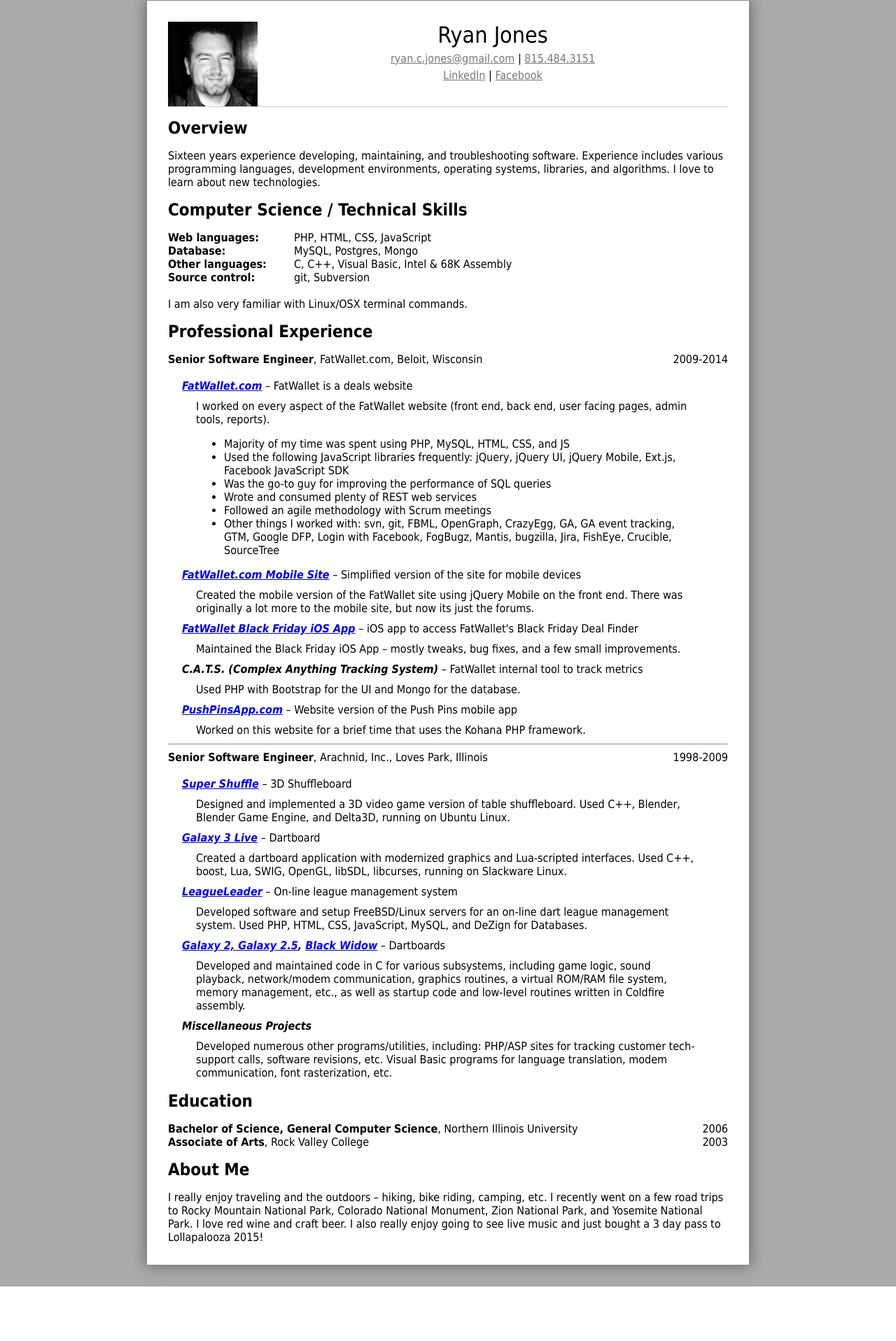
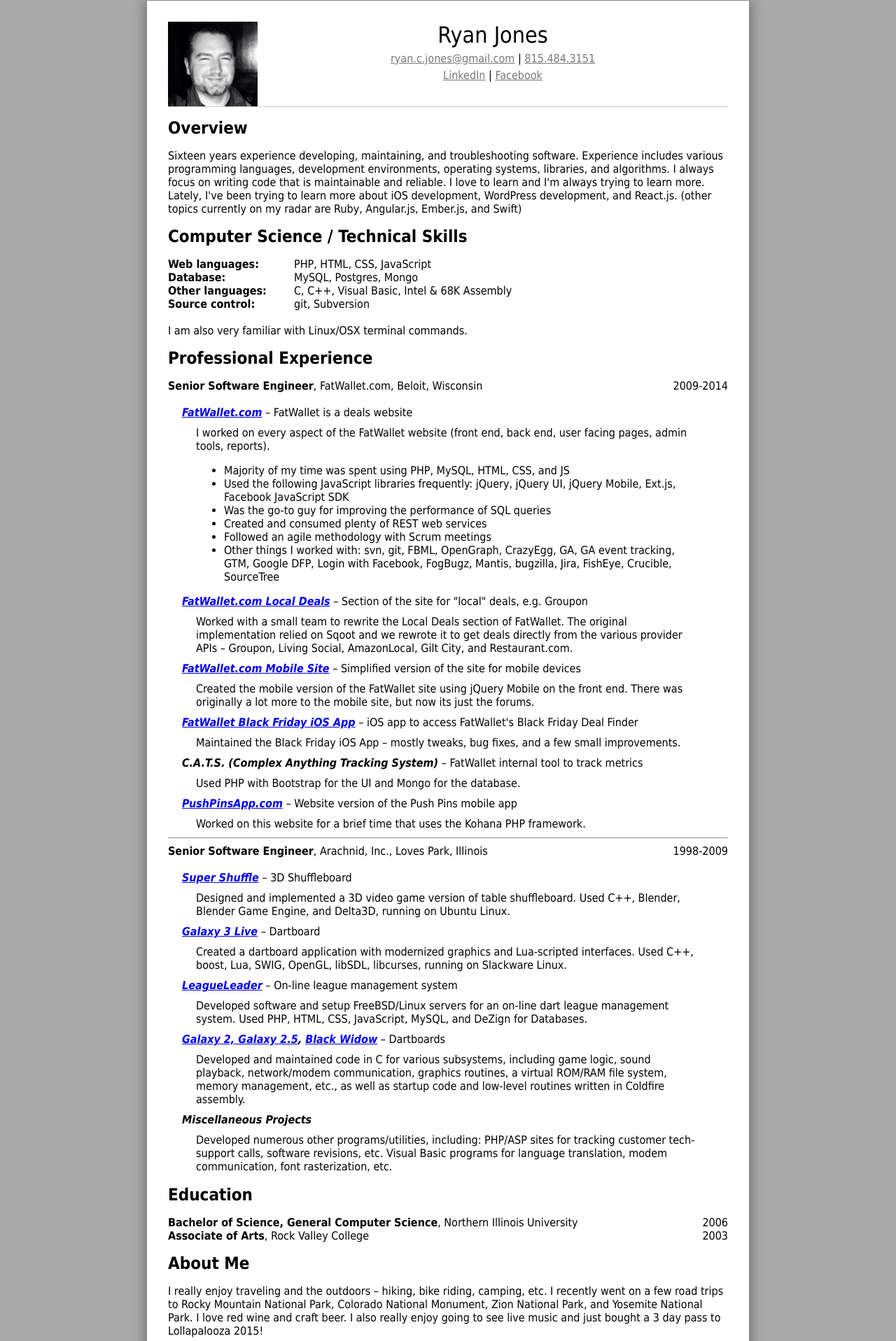
Before and after one commit to voidpointer/voidpointer.github.io, a PHP site: page / in a window 1280 px wide. Shown: the top 1917 px of the page at 70% size. Before the commit the page ends 1839 px from the top, so only its background shows below. Run offline with PHP 8.4, Linux system fonts and the light colour scheme.

Commit message:
Updated Overview and added Local Deals.

```diff
--- a/index.php
+++ b/index.php
@@ -32,8 +32,10 @@
 						<h1>Overview</h1>
 					</header>
 					Sixteen years experience developing, maintaining, and troubleshooting software. Experience includes various
-					programming languages, development environments, operating systems, libraries, and algorithms.  I love to learn
-					about new technologies.
+					programming languages, development environments, operating systems, libraries, and algorithms.  I always focus
+					on writing code that is maintainable and reliable.  I love to learn and I'm always trying to learn more.
+					Lately, I've been trying to learn more about iOS development, WordPress development, and React.js.
+					(other topics currently on my radar are Ruby, Angular.js, Ember.js, and Swift)
 				</section>
 				<section>
 					<header>
@@ -75,10 +77,18 @@
 								<li>Majority of my time was spent using PHP, MySQL, HTML, CSS, and JS</li>
 								<li>Used the following JavaScript libraries frequently: jQuery, jQuery UI, jQuery Mobile, Ext.js, Facebook JavaScript SDK</li>
 								<li>Was the go-to guy for improving the performance of SQL queries</li>
-								<li>Wrote and consumed plenty of REST web services</li>
+								<li>Created and consumed plenty of REST web services</li>
 								<li>Followed an agile methodology with Scrum meetings</li>
 								<li>Other things I worked with: svn, git, FBML, OpenGraph, CrazyEgg, GA, GA event tracking, GTM, Google DFP, Login with Facebook, FogBugz, Mantis, bugzilla, Jira, FishEye, Crucible, SourceTree</li>
 							</ul>
+						</div>
+					</div>
+					<div class="project">
+						<div class="project-name">
+							<span class="project-title"><a href="http://www.fatwallet.com/local-deals/chicago/" target="_blank">FatWallet.com Local Deals</a></span> &ndash; Section of the site for "local" deals, e.g. Groupon
+						</div>
+						<div class="project-description">
+							Worked with a small team to rewrite the Local Deals section of FatWallet.  The original implementation relied on Sqoot and we rewrote it to get deals directly from the various provider APIs &ndash; Groupon, Living Social, AmazonLocal, Gilt City, and Restaurant.com.
 						</div>
 					</div>
 					<div class="project">
```
